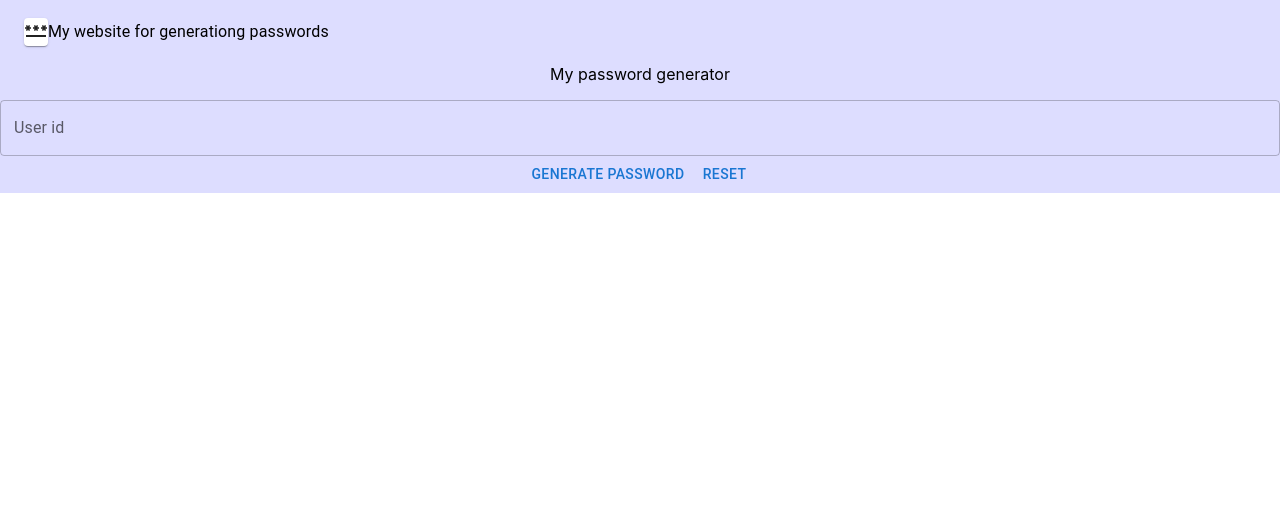
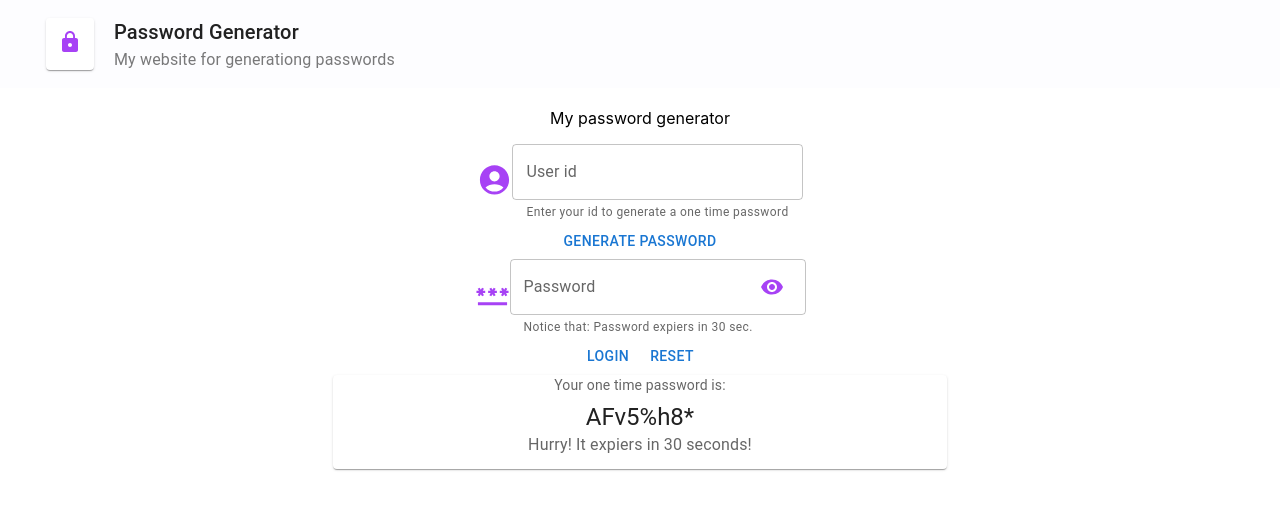
Before and after one commit to teodorofmihaela/PasswordProject, a React (Create React App) app in the folder Front-end/password-generator/: page / in a window 1280 px wide. Shown: the top 510 px of the page. Built offline with nearby package versions, Linux system fonts and the light colour scheme.

Commit message:
Added and designed new features for front-end

```diff
--- a/Front-end/password-generator/src/App.css
+++ b/Front-end/password-generator/src/App.css
@@ -1,6 +1,7 @@
 .App {
   text-align: center;
   background-color: #DDF;
+  height: 100%;
 }
 
 
--- a/Front-end/password-generator/src/App.js
+++ b/Front-end/password-generator/src/App.js
@@ -7,8 +7,8 @@ import Form from './components/Form';
 function App() {
   return (
     <div className="App">
-    <Navbar/>
-    <Form/>
+      <Navbar />
+      <Form />
     </div>
   );
 }
--- /dev/null
+++ b/Front-end/password-generator/src/components/Form.css
@@ -0,0 +1,14 @@
+#page{
+    background-color: #FCD;
+}
+
+#form {
+    background-color: #FFF;
+    padding: 20px 26% 0px 26%;
+}
+
+.form-icon {
+    padding-top: 3%;
+    color: #a742f5;
+
+}
--- a/Front-end/password-generator/src/components/Form.js
+++ b/Front-end/password-generator/src/components/Form.js
@@ -1,22 +1,70 @@
+import React, { useState } from 'react';
 import Button from '@mui/material/Button';
+import IconButton from '@mui/material/IconButton';
 import Stack from '@mui/material/Stack';
 import Item from '@mui/material/Stack';
 import { FormGroup } from '@mui/material';
 import { Grid } from '@mui/material';
+import { InputAdornment } from '@mui/material';
 import TextField from '@mui/material/TextField';
+import { AccountCircle } from '@mui/icons-material';
+import PasswordIcon from '@mui/icons-material/Password';
+import VisibilityIcon from '@mui/icons-material/Visibility';
+import { Card } from '@mui/material';
+import { Typography } from '@mui/material';
+import "./Form.css";
 
-function Form(){
-return(
-    <FormGroup>
-        <Grid >
+function Form() {
+
+    const [showPassword, setShowPassword] = useState(false);
+    const generate = () => {
+        //here I will bring the password generated by back-end
+    }
+
+    return (
+        <FormGroup id="page">
+            <Grid id="form">
                 <Stack spacing={2}>
                     <Item><h>My password generator</h></Item>
                     <Item>
-        <TextField id="user-id" label="User id" variant="outlined"> </TextField>
                         <div>
-         <Button>Generate password</Button>
+                            <AccountCircle className='form-icon' fontSize='large' />
+                            <TextField id="user-id"
+                                label="User id" variant="outlined"
+                                helperText="Enter your id to generate a one time password">
+                            </TextField>
+                        </div>
+                        <div>
+                            <Button onClick={generate}>Generate password</Button>
+                        </div>
+                        <Item>
+                            <div>
+                                <PasswordIcon className='form-icon' fontSize='large' />
+                                <TextField id="password" type={showPassword ? "text" : "password"}
+                                    label="Password" variant="outlined"
+                                    helperText="Notice that: Password expiers in 30 sec."
+                                    InputProps={{
+                                        endAdornment: <InputAdornment position="end">
+                                            <IconButton ton style={{ color: "#a742f5" }} >
+                                                <VisibilityIcon onClick={() => setShowPassword(s => !s)} />
+                                            </IconButton >
+                                        </InputAdornment>,
+                                    }}>
+                                </TextField>
+                            </div>
+                            <div>
+                                <Button>Login</Button>
                                 <Button>Reset</Button>
                             </div>
+                            <Card>
+                                <Typography sx={{ fontSize: 14 }} color="text.secondary" gutterBottom> Your one time password is:
+                                </Typography>
+                                <Typography variant="h5" component="div">   AFv5%h8*
+                                </Typography>
+                                <Typography sx={{ mb: 1.5 }} color="text.secondary">Hurry! It expiers in 30 seconds!
+                                </Typography>
+                            </Card>
+                        </Item>
                     </Item>
                 </Stack>
             </Grid>
--- /dev/null
+++ b/Front-end/password-generator/src/components/Navbar.css
@@ -0,0 +1,29 @@
+.wrapper {
+    padding: 16px;
+    display: 'flex';
+}
+
+.paper * {
+    background-color: #fdfdff;
+}
+
+.container {
+    margin-left: 30px;
+
+}
+
+.icon {
+    padding: 12px;
+    color: #a742f5;
+    background-color: #FFF;
+    display: 'inline-block';
+}
+
+.pageTitle {
+    padding-right: 30px;
+}
+
+.subtitle {
+    font-size: 15px;
+    opacity: 0.6;
+}
--- a/Front-end/password-generator/src/components/Navbar.js
+++ b/Front-end/password-generator/src/components/Navbar.js
@@ -1,23 +1,33 @@
 
-import { Toolbar  } from '@mui/material';
+import { Toolbar } from '@mui/material';
 import { Grid } from '@mui/material';
 import { Typography } from '@mui/material';
+import { Paper } from '@mui/material';
 import { Card } from '@mui/material';
+import LockIcon from '@mui/icons-material/Lock';
+import "./Navbar.css";
 
 
 import PasswordIcon from '@mui/icons-material/Password';
 
-function Navbar(){
-return(
-    <Toolbar >
-        <Grid container alignItems="center">
-        <Card>
-            <PasswordIcon/>
-        </Card>
-         <Typography>My website for generationg passwords</Typography>
-        </Grid>
-    </Toolbar >
-);
+function Navbar() {
+    return (
+        <Paper elevation={3} square className='paper'>
+            <div className='wrapper'>
+                <Grid container alignItems="center" className="container">
+                    <Card className='card'>
+                        <LockIcon className="icon" />
+                    </Card>
+                    <div className="pageTitle" style={{"margin-left": "20px"}} align="left">
+                        <Typography variant="h6">Password Generator</Typography>
+                        <div className="subtitle">
+                            <Typography>My website for generationg passwords</Typography>
+                        </div>
+                    </div>
+                </Grid>
+            </div>
+        </Paper>
+    );
 }
 
 export default Navbar;
```
Lines whose indentation alone changed are shown as unchanged.
